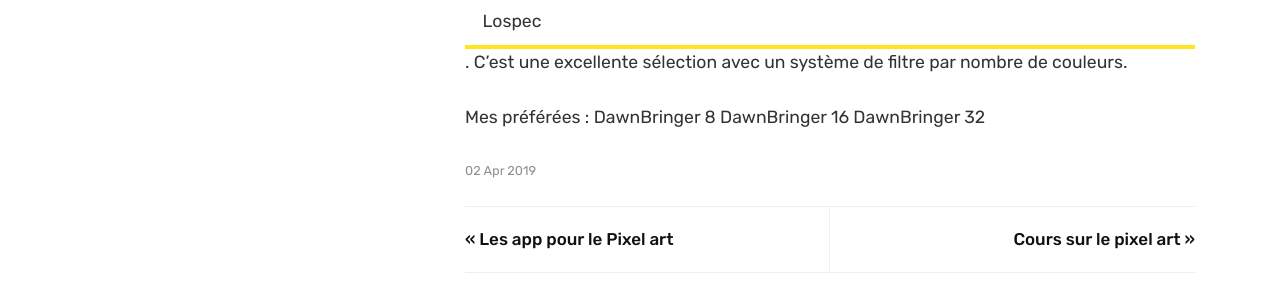
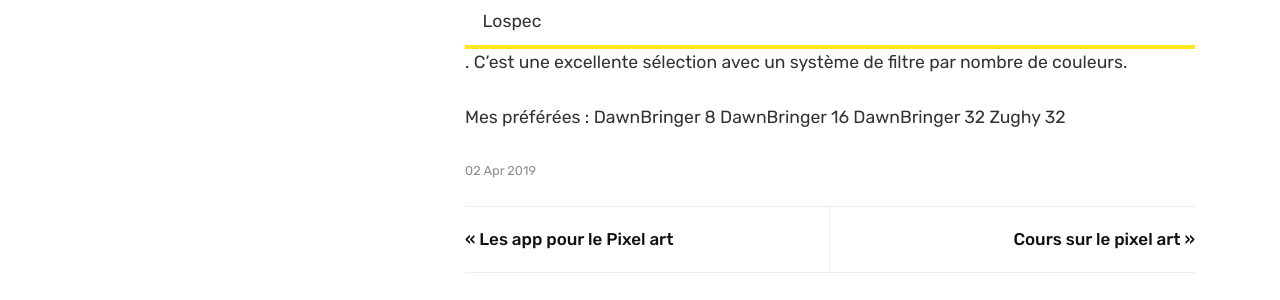
Before and after one commit to Maxibuino/PixBuino, a Jekyll site: the page built from _posts/2019-04-02-Les-palettes-de-couleurs.md, in a window 1280 px wide and 900 px high, scrolled down 794 px. Shown: the part 153-453 px from the top of the window. Built offline with Jekyll 4.4.1, drawn with Linux system fonts in a browser that asks for light colours; comment, search, counter and statistics services are not loaded.

Commit message:
_posts/2019-04-02-Les-palettes-de-couleurs.md updated from https://stackedit.io/

```diff
--- a/_posts/2019-04-02-Les-palettes-de-couleurs.md
+++ b/_posts/2019-04-02-Les-palettes-de-couleurs.md
@@ -16,8 +16,9 @@
 DawnBringer 8
 DawnBringer 16
 DawnBringer 32
+Zughy 32
 
 <!--stackedit_data:
-eyJoaXN0b3J5IjpbLTE3MzU1NDcwNTksMTEwNjk3OTA3OSw5MD
-M1NTk4NjIsLTM5NDQxNDY1MiwxOTkxMDA1NTE2XX0=
+eyJoaXN0b3J5IjpbMjExNDkwOTcyMSwxMTA2OTc5MDc5LDkwMz
+U1OTg2MiwtMzk0NDE0NjUyLDE5OTEwMDU1MTZdfQ==
 -->
```
